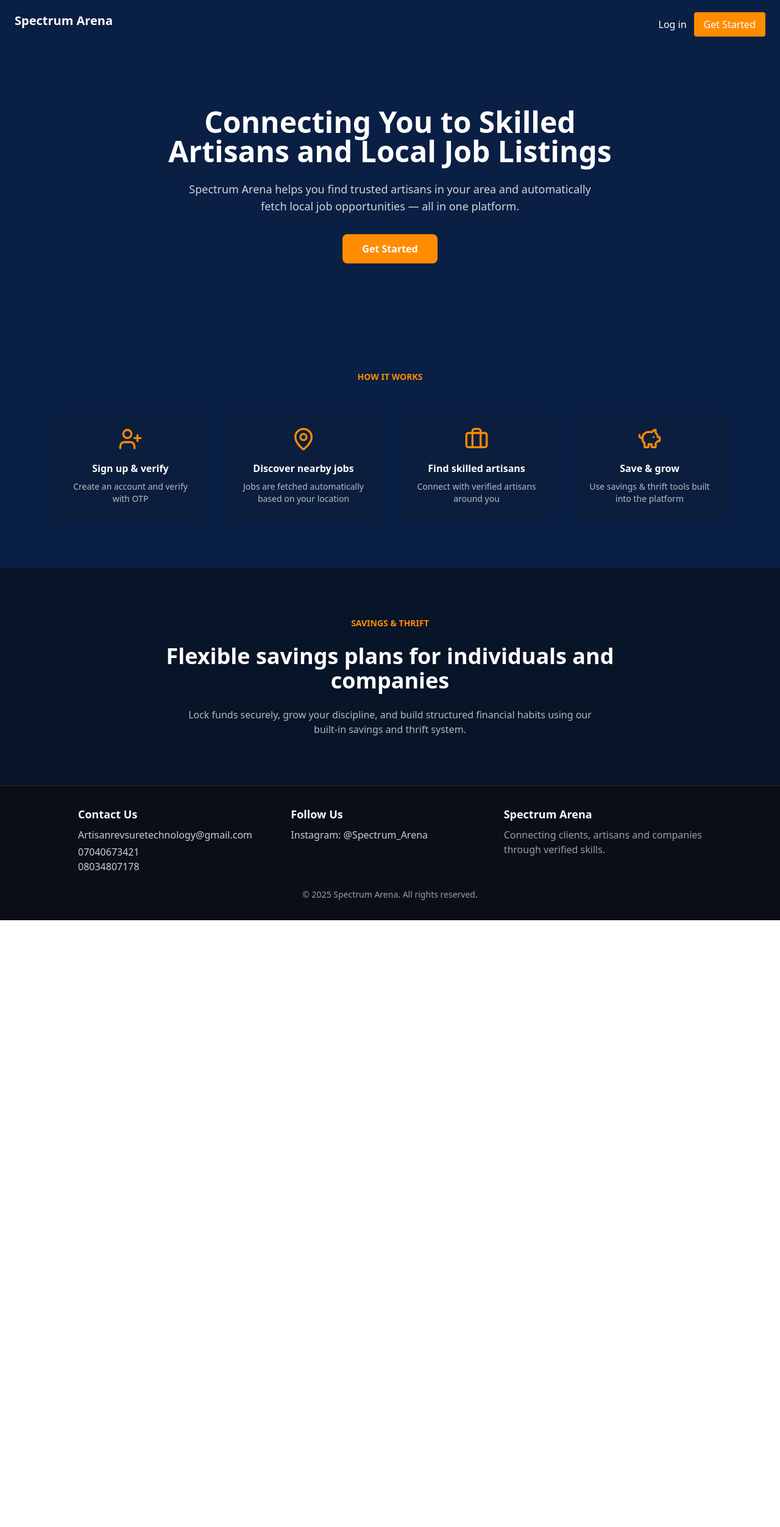
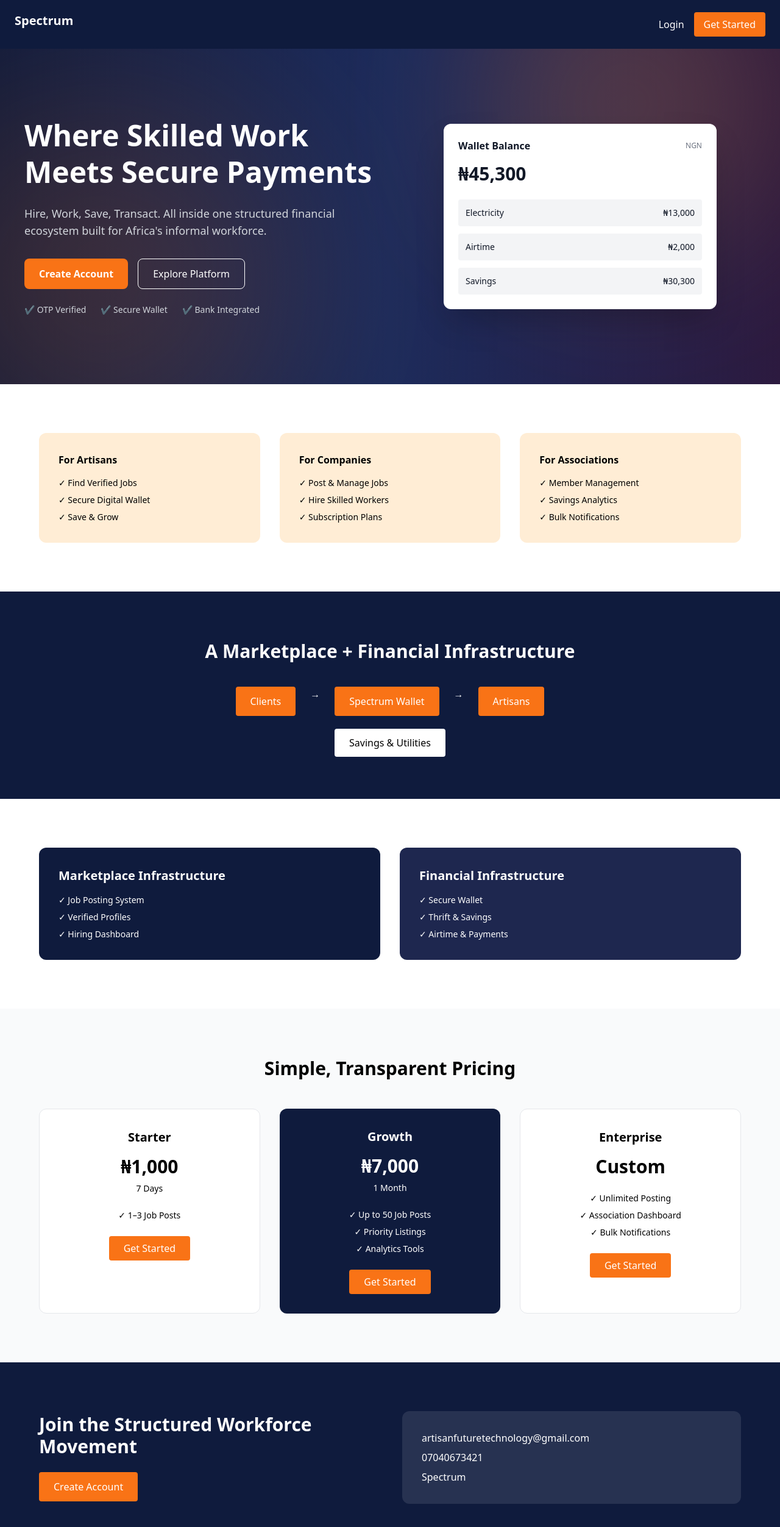
Before and after one commit to fawumi223/spectrum-arena-frontend, a React (Create React App) app: page / in a window 1280 px wide. Shown: the top 2504 px of the page at 61% size. Before the commit the page ends 1509 px from the top, so only its background shows below. Built offline with nearby package versions, Linux system fonts and the light colour scheme.

Commit message:
Landing page redesign with fintech UI and hero upgrade

```diff
--- a/src/App.jsx
+++ b/src/App.jsx
@@ -11,7 +11,6 @@
 import { Toaster } from "react-hot-toast";
 
 import RequireAuth from "./components/RequireAuth";
-import Footer from "./components/Footer";
 import { loginUser, signupUser } from "./api/auth";
 import { isAuthenticated } from "./utils/auth";
 
@@ -31,13 +30,7 @@
 import JobDetail from "./pages/JobDetail";
 import Notifications from "./pages/Notifications";
 
-// Components
-import HeroAnimation from "./components/HeroAnimation";
-import HowItWorks from "./components/HowItWorks";
-
-/* ---------------------------------------------------
-   Placeholder Dashboards
---------------------------------------------------- */
+/* --------------------------------------------------- */
 function ArtisanDashboard() {
   return (
     <div className="min-h-screen flex items-center justify-center text-white bg-[#0d1018]">
@@ -51,14 +44,26 @@
   return (
     <div className="min-h-screen bg-[#0d1018] text-white px-6 pt-10">
       <h1 className="text-2xl font-bold mb-6">Company Dashboard</h1>
+
       <div className="grid grid-cols-2 sm:grid-cols-3 gap-4">
-        <button onClick={() => navigate("/post-job")} className="bg-[#111827] rounded-xl p-4">
+        <button
+          onClick={() => navigate("/post-job")}
+          className="bg-[#111827] rounded-xl p-4"
+        >
           Post Job
         </button>
-        <button onClick={() => navigate("/find-artisans")} className="bg-[#111827] rounded-xl p-4">
+
+        <button
+          onClick={() => navigate("/find-artisans")}
+          className="bg-[#111827] rounded-xl p-4"
+        >
           Find Artisans
         </button>
-        <button onClick={() => navigate("/company/applications")} className="bg-[#111827] rounded-xl p-4">
+
+        <button
+          onClick={() => navigate("/company/applications")}
+          className="bg-[#111827] rounded-xl p-4"
+        >
           Applications
         </button>
       </div>
@@ -66,9 +71,7 @@
   );
 }
 
-/* ---------------------------------------------------
-   Role Router
---------------------------------------------------- */
+/* --------------------------------------------------- */
 function RoleRouter() {
   const stored = localStorage.getItem("user");
   const user = stored ? JSON.parse(stored) : null;
@@ -79,9 +82,7 @@
   return <Dashboard />;
 }
 
-/* ---------------------------------------------------
-   Navbar
---------------------------------------------------- */
+/* --------------------------------------------------- */
 function Navbar({ onOpenSignup, onOpenLogin }) {
   const navigate = useNavigate();
   const location = useLocation();
@@ -93,28 +94,25 @@
   const isLandingPage = location.pathname === "/";
 
   return (
-    <nav className="w-full bg-deepBlue text-white py-5 px-6 flex justify-between">
-      <span className="font-semibold text-xl">Spectrum Arena</span>
+    <nav className="w-full bg-[#0f1b3d] text-white py-5 px-6 flex justify-between">
+      <span className="font-semibold text-xl">Spectrum</span>
 
-      {/* LANDING PAGE NAVBAR (always public) */}
       {isLandingPage ? (
-        <div className="flex gap-3">
-          <button onClick={onOpenLogin}>Log in</button>
+        <div className="flex gap-4">
+          <button onClick={onOpenLogin}>Login</button>
           <button
             onClick={onOpenSignup}
-            className="bg-brightOrange px-4 py-2 rounded"
+            className="bg-orange-500 px-4 py-2 rounded"
           >
             Get Started
           </button>
         </div>
-
-      /* OTHER PAGES (auth-aware) */
       ) : !isAuthenticated() ? (
-        <div className="flex gap-3">
-          <button onClick={onOpenLogin}>Log in</button>
+        <div className="flex gap-4">
+          <button onClick={onOpenLogin}>Login</button>
           <button
             onClick={onOpenSignup}
-            className="bg-brightOrange px-4 py-2 rounded"
+            className="bg-orange-500 px-4 py-2 rounded"
           >
             Get Started
           </button>
@@ -128,7 +126,7 @@
               navigate("/", { replace: true });
               window.location.reload();
             }}
-            className="bg-brightOrange px-4 py-2 rounded"
+            className="bg-orange-500 px-4 py-2 rounded"
           >
             Logout
           </button>
@@ -138,9 +136,7 @@
   );
 }
 
-/* ---------------------------------------------------
-   Signup Modal
---------------------------------------------------- */
+/* --------------------------------------------------- */
 function SignupModal({ onClose }) {
   const [full_name, setFullName] = useState("");
   const [phone_number, setPhone] = useState("");
@@ -152,6 +148,7 @@
 
   async function submit(e) {
     e.preventDefault();
+
     try {
       await signupUser({
         full_name,
@@ -163,7 +160,7 @@
 
       onClose();
       navigate("/dashboard", { replace: true });
-    } catch (err) {
+    } catch {
       alert("Signup failed");
     }
   }
@@ -220,7 +217,7 @@
             onChange={(e) => setPassword(e.target.value)}
           />
 
-          <button type="submit" className="bg-brightOrange p-3 rounded">
+          <button type="submit" className="bg-orange-500 p-3 rounded">
             Sign up
           </button>
         </form>
@@ -229,9 +226,7 @@
   );
 }
 
-/* ---------------------------------------------------
-   Login Modal
---------------------------------------------------- */
+/* --------------------------------------------------- */
 function LoginModal({ onClose }) {
   const [phone_number, setPhone] = useState("");
   const [password, setPassword] = useState("");
@@ -239,6 +234,7 @@
 
   async function submit(e) {
     e.preventDefault();
+
     try {
       await loginUser({ phone_number, password });
       navigate("/dashboard", { replace: true });
@@ -273,7 +269,7 @@
             onChange={(e) => setPassword(e.target.value)}
           />
 
-          <button type="submit" className="bg-brightOrange p-3 rounded">
+          <button type="submit" className="bg-orange-500 p-3 rounded">
             Log in
           </button>
         </form>
@@ -282,39 +278,328 @@
   );
 }
 
-/* ---------------------------------------------------
-   Landing Page
---------------------------------------------------- */
+/* --------------------------------------------------- */
+/* LANDING PAGE */
+/* --------------------------------------------------- */
+
 function LandingPage() {
   const [showSignup, setShowSignup] = useState(false);
   const [showLogin, setShowLogin] = useState(false);
 
   return (
-    <div className="min-h-screen bg-deepBlue text-white">
-      <Navbar onOpenSignup={() => setShowSignup(true)} onOpenLogin={() => setShowLogin(true)} />
-      <HeroAnimation />
-      <HowItWorks />
+    <div className="bg-white">
+
+      <Navbar
+        onOpenSignup={() => setShowSignup(true)}
+        onOpenLogin={() => setShowLogin(true)}
+      />
+
+      {/* HERO */}
+
+      <section className="relative overflow-hidden text-white py-28 px-10 bg-gradient-to-r from-[#0f1b3d] via-[#1b2b5c] to-[#2c1a3f]">
+
+        <div className="absolute -bottom-32 -left-32 w-[600px] h-[600px] bg-orange-500 opacity-20 blur-[140px] rounded-full"></div>
+        <div className="absolute -top-40 right-0 w-[500px] h-[500px] bg-orange-400 opacity-20 blur-[120px] rounded-full"></div>
+
+        <div className="max-w-7xl mx-auto grid md:grid-cols-2 gap-12 items-center relative z-10">
+
+          <div>
+
+            <h1 className="text-5xl font-bold leading-tight mb-6">
+              Where Skilled Work
+              <br/>
+              Meets Secure Payments
+            </h1>
+
+            <p className="text-lg text-gray-300 mb-8">
+              Hire, Work, Save, Transact. All inside one structured financial ecosystem built for Africa's informal workforce.
+            </p>
+
+            <div className="flex gap-4 mb-6">
+
+              <button
+                onClick={() => setShowSignup(true)}
+                className="bg-orange-500 px-6 py-3 rounded-lg font-semibold"
+              >
+                Create Account
+              </button>
+
+              <button className="border border-white px-6 py-3 rounded-lg">
+                Explore Platform
+              </button>
+
+            </div>
+
+            <div className="flex gap-6 text-sm text-gray-300">
+              <span>✔ OTP Verified</span>
+              <span>✔ Secure Wallet</span>
+              <span>✔ Bank Integrated</span>
+            </div>
+
+          </div>
+
+          {/* Laptop style mockup */}
+
+          <div className="bg-white rounded-xl shadow-2xl p-6 text-gray-900 w-full max-w-md mx-auto animate-[float_6s_ease-in-out_infinite]">
+
+            <div className="flex justify-between items-center mb-4">
+              <span className="font-semibold">Wallet Balance</span>
+              <span className="text-xs text-gray-500">NGN</span>
+            </div>
+
+            <div className="text-3xl font-bold mb-6">
+              ₦45,300
+            </div>
+
+            <div className="space-y-3 text-sm">
+
+              <div className="flex justify-between bg-gray-100 p-3 rounded">
+                <span>Electricity</span>
+                <span>₦13,000</span>
+              </div>
+
+              <div className="flex justify-between bg-gray-100 p-3 rounded">
+                <span>Airtime</span>
+                <span>₦2,000</span>
+              </div>
+
+              <div className="flex justify-between bg-gray-100 p-3 rounded">
+                <span>Savings</span>
+                <span>₦30,300</span>
+              </div>
+
+            </div>
+
+          </div>
+
+        </div>
+
+      </section>
+
+      {/* ROLE CARDS */}
+
+      <section className="py-20 px-10 bg-white">
+
+        <div className="max-w-6xl mx-auto grid md:grid-cols-3 gap-8">
+
+          <div className="bg-orange-100 p-8 rounded-xl">
+            <h3 className="font-bold mb-4">For Artisans</h3>
+            <ul className="space-y-2 text-sm">
+              <li>✓ Find Verified Jobs</li>
+              <li>✓ Secure Digital Wallet</li>
+              <li>✓ Save & Grow</li>
+            </ul>
+          </div>
+
+          <div className="bg-orange-100 p-8 rounded-xl">
+            <h3 className="font-bold mb-4">For Companies</h3>
+            <ul className="space-y-2 text-sm">
+              <li>✓ Post & Manage Jobs</li>
+              <li>✓ Hire Skilled Workers</li>
+              <li>✓ Subscription Plans</li>
+            </ul>
+          </div>
+
+          <div className="bg-orange-100 p-8 rounded-xl">
+            <h3 className="font-bold mb-4">For Associations</h3>
+            <ul className="space-y-2 text-sm">
+              <li>✓ Member Management</li>
+              <li>✓ Savings Analytics</li>
+              <li>✓ Bulk Notifications</li>
+            </ul>
+          </div>
+
+        </div>
+
+      </section>
+
+      {/* MARKETPLACE FLOW */}
+
+      <section className="bg-[#0f1b3d] text-white text-center py-20">
+
+        <h2 className="text-3xl font-bold mb-10">
+          A Marketplace + Financial Infrastructure
+        </h2>
+
+        <div className="flex justify-center gap-6 flex-wrap">
+
+          <div className="bg-orange-500 px-6 py-3 rounded">Clients</div>
+          <span>→</span>
+          <div className="bg-orange-500 px-6 py-3 rounded">Spectrum Wallet</div>
+          <span>→</span>
+          <div className="bg-orange-500 px-6 py-3 rounded">Artisans</div>
+
+        </div>
+
+        <div className="mt-8">
+          <span className="bg-white text-black px-6 py-3 rounded">
+            Savings & Utilities
+          </span>
+        </div>
+
+      </section>
+
+      {/* INFRASTRUCTURE */}
+
+      <section className="py-20 px-10">
+
+        <div className="max-w-6xl mx-auto grid md:grid-cols-2 gap-8">
+
+          <div className="bg-[#0f1b3d] text-white p-8 rounded-xl">
+            <h3 className="font-bold text-xl mb-4">
+              Marketplace Infrastructure
+            </h3>
+
+            <ul className="space-y-2 text-sm">
+              <li>✓ Job Posting System</li>
+              <li>✓ Verified Profiles</li>
+              <li>✓ Hiring Dashboard</li>
+            </ul>
+          </div>
+
+          <div className="bg-[#1e274f] text-white p-8 rounded-xl">
+            <h3 className="font-bold text-xl mb-4">
+              Financial Infrastructure
+            </h3>
+
+            <ul className="space-y-2 text-sm">
+              <li>✓ Secure Wallet</li>
+              <li>✓ Thrift & Savings</li>
+              <li>✓ Airtime & Payments</li>
+            </ul>
+          </div>
+
+        </div>
+
+      </section>
+
+      {/* PRICING */}
+
+      <section className="bg-gray-50 py-20 px-10 text-center">
+
+        <h2 className="text-3xl font-bold mb-12">
+          Simple, Transparent Pricing
+        </h2>
+
+        <div className="max-w-6xl mx-auto grid md:grid-cols-3 gap-8">
+
+          <div className="bg-white p-8 border rounded-xl">
+
+            <h3 className="font-bold text-xl mb-4">Starter</h3>
+            <p className="text-3xl font-bold mb-2">₦1,000</p>
+            <p className="mb-6 text-sm">7 Days</p>
+
+            <ul className="space-y-2 text-sm mb-6">
+              <li>✓ 1–3 Job Posts</li>
+            </ul>
+
+            <button className="bg-orange-500 text-white px-6 py-2 rounded">
+              Get Started
+            </button>
+
+          </div>
+
+          <div className="bg-[#0f1b3d] text-white p-8 rounded-xl">
+
+            <h3 className="font-bold text-xl mb-4">Growth</h3>
+            <p className="text-3xl font-bold mb-2">₦7,000</p>
+            <p className="mb-6 text-sm">1 Month</p>
+
+            <ul className="space-y-2 text-sm mb-6">
+              <li>✓ Up to 50 Job Posts</li>
+              <li>✓ Priority Listings</li>
+              <li>✓ Analytics Tools</li>
+            </ul>
+
+            <button className="bg-orange-500 px-6 py-2 rounded">
+              Get Started
+            </button>
+
+          </div>
+
+          <div className="bg-white p-8 border rounded-xl">
+
+            <h3 className="font-bold text-xl mb-4">Enterprise</h3>
+
+            <p className="text-3xl font-bold mb-6">Custom</p>
+
+            <ul className="space-y-2 text-sm mb-6">
+              <li>✓ Unlimited Posting</li>
+              <li>✓ Association Dashboard</li>
+              <li>✓ Bulk Notifications</li>
+            </ul>
+
+            <button className="bg-orange-500 text-white px-6 py-2 rounded">
+              Get Started
+            </button>
+
+          </div>
+
+        </div>
+
+      </section>
+
+      {/* FOOTER CTA */}
+
+      <section className="bg-[#0f1b3d] text-white py-20 px-10">
+
+        <div className="max-w-6xl mx-auto grid md:grid-cols-2 gap-10 items-center">
+
+          <div>
+
+            <h2 className="text-3xl font-bold mb-6">
+              Join the Structured Workforce Movement
+            </h2>
+
+            <button
+              onClick={() => setShowSignup(true)}
+              className="bg-orange-500 px-6 py-3 rounded"
+            >
+              Create Account
+            </button>
+
+          </div>
+
+          <div className="bg-white/10 p-8 rounded-xl">
+
+            <p className="mb-2">
+              artisanfuturetechnology@gmail.com
+            </p>
+
+            <p className="mb-2">
+              07040673421
+            </p>
+
+            <p>
+              Spectrum
+            </p>
+
+          </div>
+
+        </div>
+
+      </section>
+
       {showSignup && <SignupModal onClose={() => setShowSignup(false)} />}
       {showLogin && <LoginModal onClose={() => setShowLogin(false)} />}
-      <Footer />
+
     </div>
   );
 }
 
-/* ---------------------------------------------------
-   App Router
---------------------------------------------------- */
+/* --------------------------------------------------- */
+
 export default function App() {
   return (
     <>
       <Toaster position="top-center" />
+
       <Router>
+
         <Routes>
 
-          {/* Landing ALWAYS loads first */}
           <Route path="/" element={<LandingPage />} />
 
-          {/* Protected routes */}
           <Route path="/dashboard" element={<RequireAuth><RoleRouter /></RequireAuth>} />
           <Route path="/notifications" element={<RequireAuth><Notifications /></RequireAuth>} />
           <Route path="/profile/artisan/:id" element={<RequireAuth><ArtisanProfile /></RequireAuth>} />
@@ -331,7 +616,9 @@
           <Route path="/settings" element={<RequireAuth><Settings /></RequireAuth>} />
 
           <Route path="*" element={<Navigate to="/" replace />} />
+
         </Routes>
+
       </Router>
     </>
   );
```
